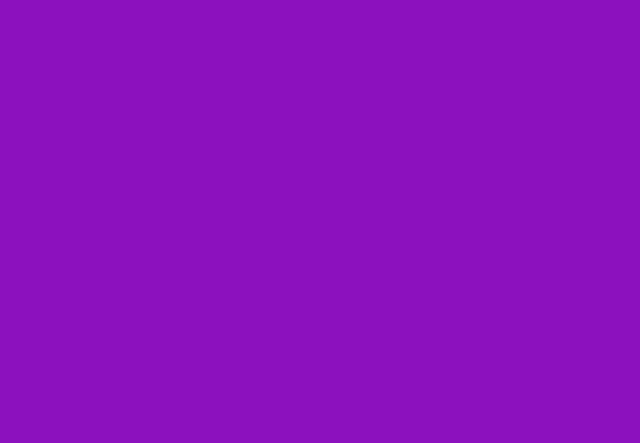
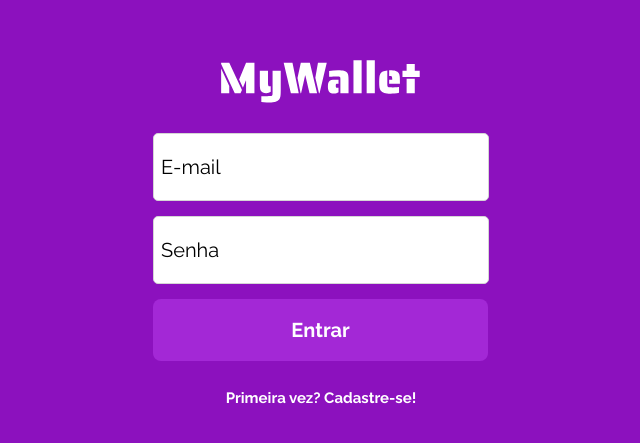
Before and after one commit to carlos-allbuquerque/projeto13-mywallet-front, a React (Create React App) app: page / in a window 1280 px wide. Shown: the part 407-850 px from the top of the page, without its empty margins (319-959 px from the left). Before the commit the page ends 800 px from the top, so only its background shows below. Built offline with nearby package versions, Linux system fonts and the light colour scheme.

Commit message:
feat: add login route

```diff
--- a/package.json
+++ b/package.json
@@ -3,6 +3,7 @@
   "version": "0.1.0",
   "private": true,
   "dependencies": {
+    "axios": "^0.27.2",
     "react": "^17.0.2",
     "react-dom": "^17.0.2",
     "react-router-dom": "^6.3.0",
--- a/src/App.js
+++ b/src/App.js
@@ -1,15 +1,25 @@
 import { BrowserRouter, Route, Routes } from "react-router-dom";
 import GlobalStyles from "./GlobalStyles";
 import Login from "./components/Login/Login";
+import UserContext from "./contexts/UserContext";
+import { useState } from "react";
 
 export default function App() {
+    const [user, setUser] = useState({});
+
     return (
-        <GlobalStyles>
+        <UserContext.Provider value={{user, setUser}}>
+            <GlobalStyles>
+
+            </GlobalStyles>
             <BrowserRouter>
                     <Routes>
                         <Route path="/" element={<Login />} />
                     </Routes>
+
             </BrowserRouter>
-        </GlobalStyles>
+        </UserContext.Provider>
+
+
     );
 }
--- a/src/GlobalStyles.js
+++ b/src/GlobalStyles.js
@@ -1,8 +1,7 @@
 import { createGlobalStyle } from "styled-components";
 
 export default createGlobalStyle`
-    @import url('https://fonts.googleapis.com/css2?family=Playball&display=swap');
-    @import url('https://fonts.googleapis.com/css2?family=Lexend+Deca:wght@400;500;700&display=swap');
+    @import url('https://fonts.googleapis.com/css2?family=Raleway:ital,wght@0,100;0,200;0,300;0,400;0,500;0,600;0,700;1,100;1,200;1,300;1,400;1,500;1,600;1,700&display=swap');
 
     html,
     body,
@@ -136,6 +135,6 @@ export default createGlobalStyle`
         height: 100vh;
     }
     * {
-            font-family: 'Roboto', sans-serif;
+        font-family: 'Raleway', sans-serif;
         }
 `;
--- a/src/components/Login/Login.js
+++ b/src/components/Login/Login.js
@@ -1,15 +1,62 @@
 import { useNavigate } from "react-router-dom";
+import { useState, useContext} from "react";
+import UserContext from "../../contexts/UserContext";
 import * as S from "./style";
 import logo from "../../assets/logo.svg";
+import axios from "axios";
 
 export default function Login() {
-    const URL = "localhost:5000/";
+    const URL = "http://localhost:5000/login";
 
     const navigate = useNavigate();
+
+    const { setUser } = useContext(UserContext);
+
+    const [userData, setUserData] = useState({
+        email: "",
+        password: ""
+    });
 
     return(
         <S.Container>
             <img src={logo} alt="" />
+
+            <S.Form onSubmit={login}>
+                <input
+                    required
+                    placeholder="E-mail"
+                    type= "email"
+                    value={userData.email}
+                    onChange={(e) =>
+                        setUserData({...userData, email: e.target.value})
+                    }
+                />
+
+                <input
+                    required
+                    placeholder="Senha"
+                    type="password"
+                    value={userData.password}
+                    onChange={(e) =>
+                        setUserData({...userData, password: e.target.value})
+                    }
+                />
+                <button type="submit">Entrar</button>
+            </S.Form>
+            <h3 onClick={() =>  navigate("/subscriptions")}>Primeira vez? Cadastre-se!</h3>
         </S.Container>
     );
+
+    function login(event) {
+        event.preventDefault();
+        userData.password = userData.password.toString();
+
+        axios
+            .post(URL, userData)
+            .then((response) => {
+                setUser(response.data);
+                navigate("/home")
+            })
+            .catch(() => alert("Não foi possível logar na conta"))
+    }
 }
--- a/src/components/Login/style.js
+++ b/src/components/Login/style.js
@@ -2,6 +2,56 @@ import styled from "styled-components";
 
 
 export const Container = styled.div`
-    height: 100vh;
-    background-color: red;
+    height: 100vmax;
+    display: flex;
+    flex-direction: column;
+    align-items: center;
+    justify-content: center;
+    img {
+        margin-bottom: 20px;
+        width: 200px;
+    }
+    h3 {
+        font-family: 'Raleway', sans-serif;
+        color: #FFFFFF;
+        font-size: 15px;
+        font-weight: 700;
+        font-style: none;
+        margin-top: 30px;
+    }
 `
+export const Form = styled.form`
+    display: flex;
+    flex-direction: column;
+    input {
+        width: 320px;
+        height: 52px;
+        padding: 7px;
+        margin-bottom: 5px;
+        border: 1px solid #d5d5d5;
+        border-radius: 5px;
+        font-style: normal;
+        font-weight: 400;
+        font-size: 20px;
+        line-height: 25px;
+        color: #666666;
+        margin-top: 10px;
+    }
+
+    input::placeholder {
+        color: #000000;
+        font-size: 20px;
+        font-weight: 400;
+    }
+    button {
+        background-color: #A328D6;
+        border: none;
+        width: 335px;
+        height: 62px;
+        border-radius: 8px;
+        margin-top: 10px;
+        color: #FFFFFF;
+        font-weight: 700;
+        font-size: 20px;
+    }
+`
--- /dev/null
+++ b/src/contexts/UserContext.js
@@ -0,0 +1,5 @@
+import { createContext } from "react";
+
+const UserContext = createContext("");
+
+export default UserContext;
```
Also changed, not shown: 1 other file (tests, documents, lock files or other folders).
